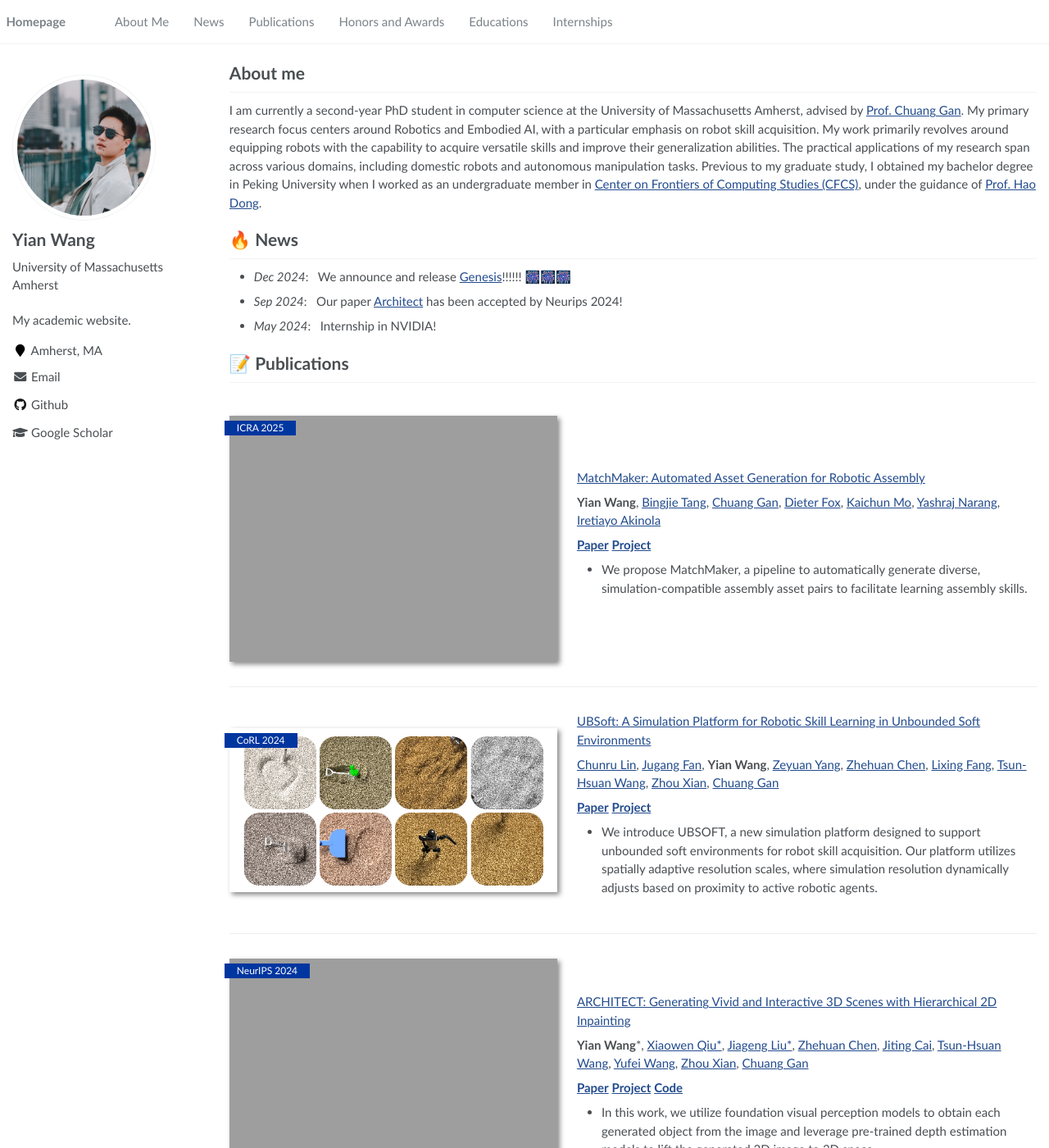
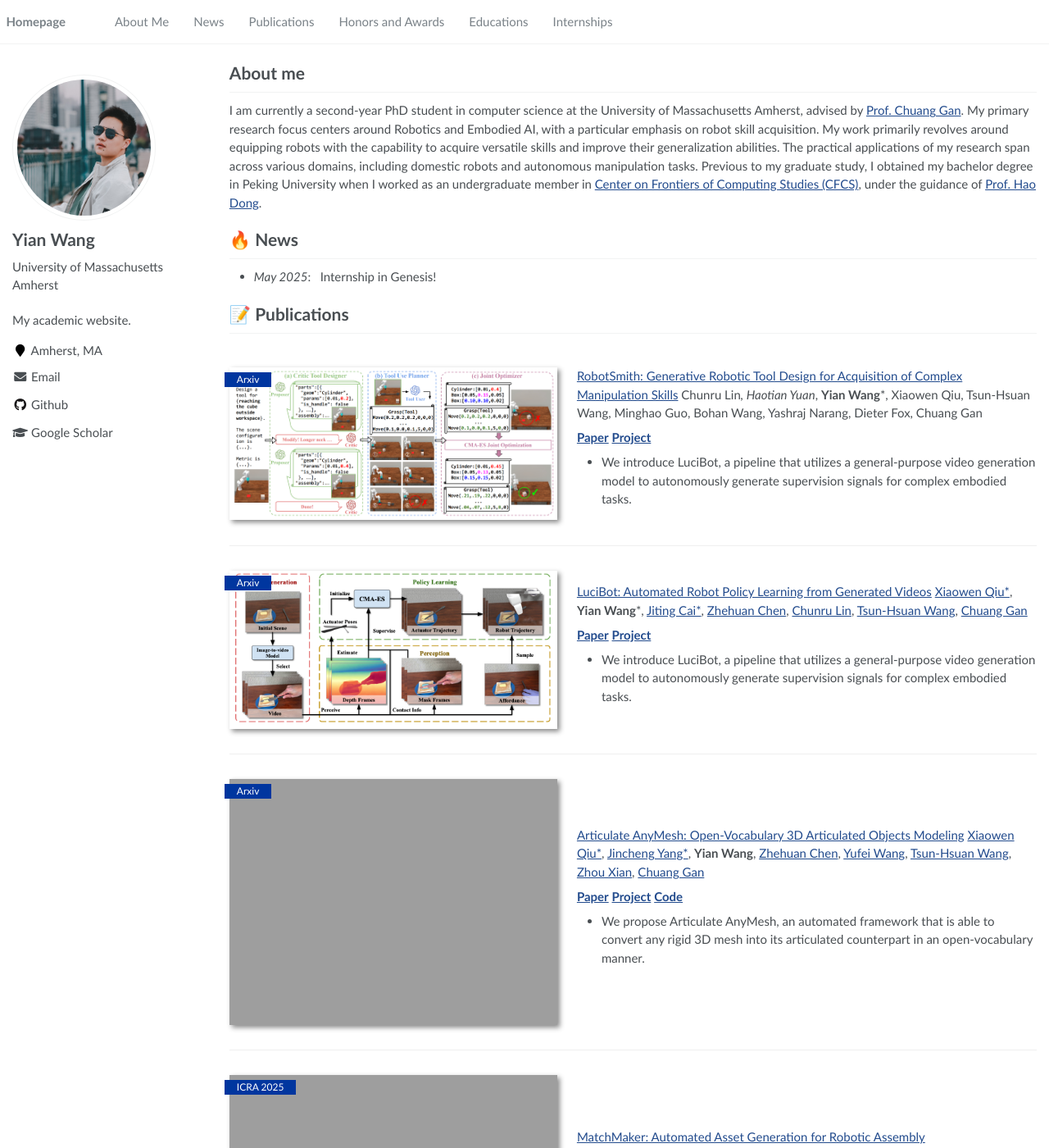
Before and after one commit to wangyian-me/wangyian-me.github.io, a Jekyll site: the page built from _pages/about.md, in a window 1280 px wide and 1400 px high. Shown: the whole window at 82% size. Built offline with Jekyll 4.4.1, drawn with Linux system fonts in a browser that asks for light colours.

Commit message:
Update about.md

```diff
--- a/_pages/about.md
+++ b/_pages/about.md
@@ -24,11 +24,43 @@ Previous to my graduate study, I obtained my bachelor degree in Peking Universit
 
 
 # 🔥 News
-- *Dec 2024*: &nbsp; We announce and release [Genesis](https://genesis-embodied-ai.github.io)!!!!!! &#x1F386;&#x1F386;&#x1F386;
-- *Sep 2024*: &nbsp; Our paper [Architect](https://wangyian-me.github.io/Architect/) has been accepted by Neurips 2024!
-- *May 2024*: &nbsp; Internship in NVIDIA!
+- *May 2025*: &nbsp; Internship in Genesis!
 
 # 📝 Publications
+
+<div class='paper-box'><div class='paper-box-image'><div><div class="badge">Arxiv</div><img src='https://wangyian-me.github.io/images/robosmith.png' alt="sym" width="500" height="300"></div></div>
+<div class='paper-box-text' markdown="1">
+
+[RobotSmith: Generative Robotic Tool Design for Acquisition of Complex Manipulation Skills](https://www.arxiv.org/abs/2506.14763)
+Chunru Lin*, Haotian Yuan*, **Yian Wang***, Xiaowen Qiu, Tsun-Hsuan Wang, Minghao Guo, Bohan Wang, Yashraj Narang, Dieter Fox, Chuang Gan
+
+[**Paper**](https://www.arxiv.org/abs/2506.14763) [**Project**](https://umass-embodied-agi.github.io/RobotSmith/)
+- We introduce LuciBot, a pipeline that utilizes a general-purpose video generation model to autonomously generate supervision signals for complex embodied tasks.
+</div>
+</div>
+
+<div class='paper-box'><div class='paper-box-image'><div><div class="badge">Arxiv</div><img src='https://wangyian-me.github.io/images/lucibot_t.png' alt="sym" width="500" height="300"></div></div>
+<div class='paper-box-text' markdown="1">
+
+[LuciBot: Automated Robot Policy Learning from Generated Videos](https://arxiv.org/pdf/2503.09871)
+[Xiaowen Qiu\*](), **Yian Wang***, [Jiting Cai\*](https://caijiting.github.io), [Zhehuan Chen](https://acmlczh.github.io), [Chunru Lin](https://chunru-lin.github.io), [Tsun-Hsuan Wang](https://zswang666.github.io/), [Chuang Gan](https://people.csail.mit.edu/ganchuang/)
+
+[**Paper**](https://arxiv.org/pdf/2503.09871) [**Project**](https://wangyian-me.github.io/LuciBot/)
+- We introduce LuciBot, a pipeline that utilizes a general-purpose video generation model to autonomously generate supervision signals for complex embodied tasks.
+</div>
+</div>
+
+<div class='paper-box'><div class='paper-box-image'><div><div class="badge">Arxiv</div><img src='https://wangyian-me.github.io/images/smalldemo_arti.gif' alt="sym" width="500" height="300"></div></div>
+<div class='paper-box-text' markdown="1">
+
+[Articulate AnyMesh: Open-Vocabulary 3D Articulated Objects Modeling](https://arxiv.org/abs/2502.02590)
+[Xiaowen Qiu\*](), [Jincheng Yang\*](), **Yian Wang**, [Zhehuan Chen](https://acmlczh.github.io), [Yufei Wang](https://yufeiwang63.github.io/), [Tsun-Hsuan Wang](https://zswang666.github.io/), [Zhou Xian](https://www.zhou-xian.com/), [Chuang Gan](https://people.csail.mit.edu/ganchuang/)
+
+[**Paper**](https://arxiv.org/abs/2502.02590) [**Project**](https://articulateanymesh.github.io) [**Code**](https://github.com/UMass-Embodied-AGI/Articulate-Anymesh)
+- We propose Articulate AnyMesh, an automated framework that is able to convert any rigid 3D mesh into its articulated counterpart in an open-vocabulary manner.
+</div>
+</div>
+
 
 <div class='paper-box'><div class='paper-box-image'><div><div class="badge">ICRA 2025</div><img src='https://wangyian-me.github.io/images/MatchMaker4.gif' alt="sym" width="500" height="300"></div></div>
 <div class='paper-box-text' markdown="1">
@@ -47,7 +79,7 @@ Previous to my graduate study, I obtained my bachelor degree in Peking Universit
 
 [UBSoft: A Simulation Platform for Robotic Skill Learning in Unbounded Soft Environments ](https://arxiv.org/abs/2411.12711)
 
-[Chunru Lin](), [Jugang Fan](), **Yian Wang**, [Zeyuan Yang](), [Zhehuan Chen](https://acmlczh.github.io), [Lixing Fang](), [Tsun-Hsuan Wang](https://zswang666.github.io/), [Zhou Xian](https://www.zhou-xian.com/), [Chuang Gan](http://people.csail.mit.edu/ganchuang/)
+[Chunru Lin](https://chunru-lin.github.io), [Jugang Fan](), **Yian Wang**, [Zeyuan Yang](), [Zhehuan Chen](https://acmlczh.github.io), [Lixing Fang](), [Tsun-Hsuan Wang](https://zswang666.github.io/), [Zhou Xian](https://www.zhou-xian.com/), [Chuang Gan](http://people.csail.mit.edu/ganchuang/)
 
 [**Paper**](https://arxiv.org/abs/2411.12711) [**Project**](https://ubsoft24.github.io)
 - We introduce UBSOFT, a new simulation platform designed to support unbounded soft environments for robot skill acquisition. Our platform utilizes spatially adaptive resolution scales, where simulation resolution dynamically adjusts based on proximity to active robotic agents.
```
